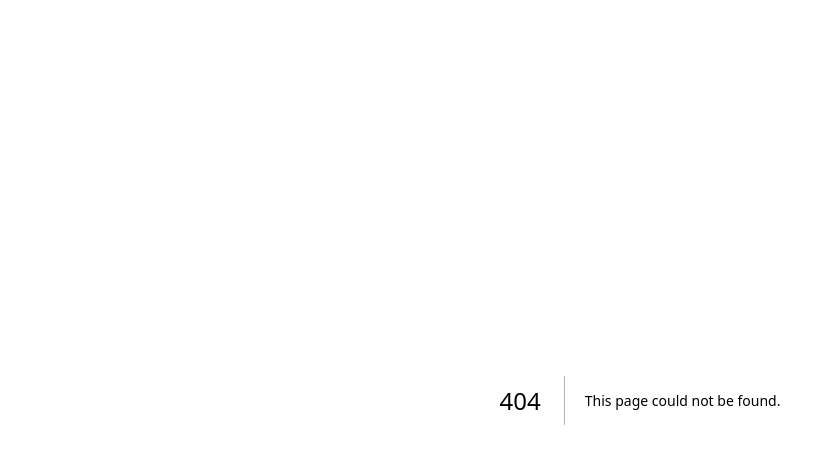
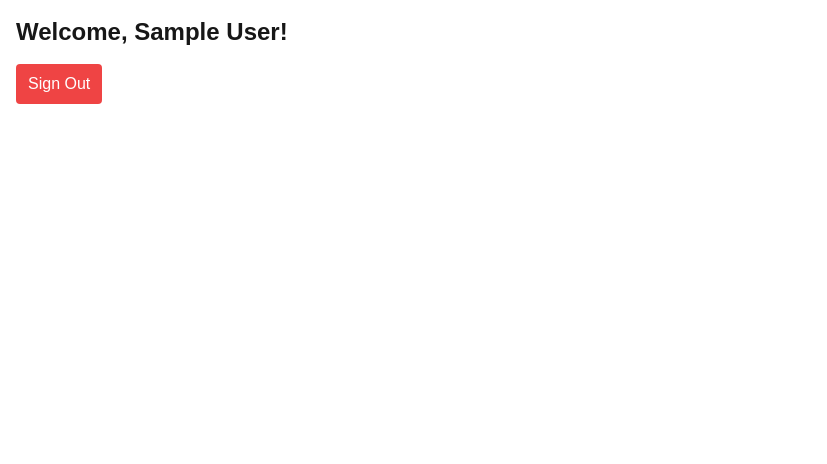
Before and after one commit to AGasco/dashboard-graphs, a Next.js app: page /dashboard in a window 1280 px wide. Before the commit this address had no page. Shown: the top 464 px of the page, without its empty margins (0-827 px from the left). Built offline with nearby package versions, Linux system fonts and the light colour scheme; no server answers; sample sign-in values are in the browser's storage.

Commit message:
Implemented dashboard page and content

```diff
--- /dev/null
+++ b/app/dashboard/DashboardContent.tsx
@@ -0,0 +1,19 @@
+'use client';
+import { Button } from '@/components';
+import { signOut } from 'next-auth/react';
+
+const DashboardContent = () => {
+  return (
+    <div>
+      {/* TODO GRAPH GOES HERE */}
+      <Button
+        className="mt-4 bg-red-500 hover:bg-red-600"
+        onClick={() => signOut()}
+      >
+        Sign Out
+      </Button>
+    </div>
+  );
+};
+
+export default DashboardContent;
--- /dev/null
+++ b/app/dashboard/page.tsx
@@ -0,0 +1,21 @@
+import { authOptions } from 'app/api/auth/[...nextauth]';
+import { getServerSession } from 'next-auth';
+import { redirect } from 'next/navigation';
+import DashboardContent from './DashboardContent';
+
+const DashboardPage = async () => {
+  const session = await getServerSession(authOptions);
+
+  if (!session) redirect('/login');
+
+  return (
+    <div className="flex flex-col justify-center align-center p-4 w-full">
+      <h1 className="text-2xl font-bold">
+        Welcome, {session.user?.name || session.user?.email}!
+      </h1>
+      <DashboardContent />
+    </div>
+  );
+};
+
+export default DashboardPage;
```
